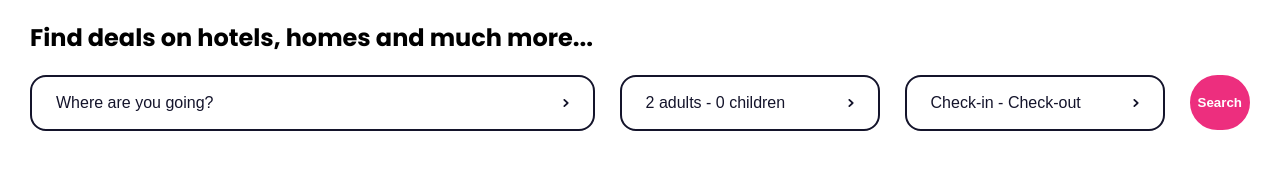
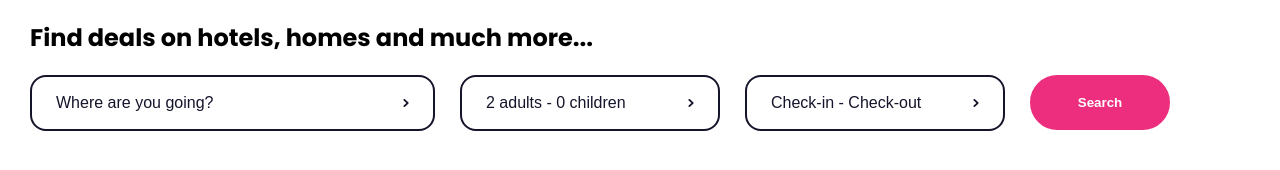
Before and after one commit to rodo08/202209-w1chwe-Nuria-Ramoneda-Rodrigo-Rosales, a website: page index.html in a window 1280 px wide. Drawn offline with nearby package versions, Linux system fonts and the light colour scheme; files that its build step writes are made by us from their sources.

Commit message:
Add measures changes in button and container

```diff
--- a/assets/scss/base/_base.scss
+++ b/assets/scss/base/_base.scss
@@ -15,5 +15,6 @@ h3 {
 }
 
 .container {
+  max-width: 1200px;
   padding: 0 30px;
 }
--- a/assets/scss/components/_buttons.scss
+++ b/assets/scss/components/_buttons.scss
@@ -7,4 +7,5 @@
   background-color: vars.$highlight-color;
   border: 2px solid vars.$highlight-color;
   border-radius: 40px;
+  min-width: 140px;
 }
```
